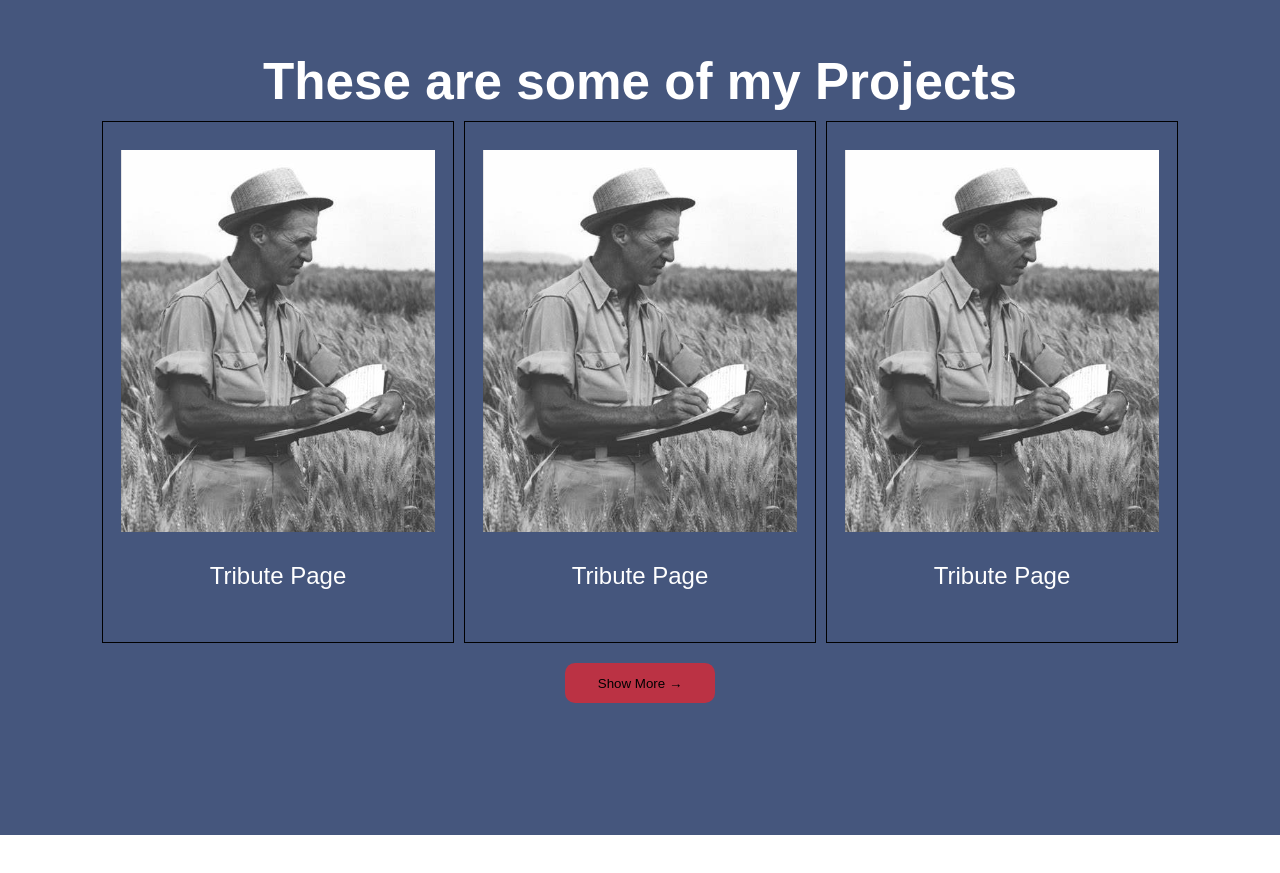
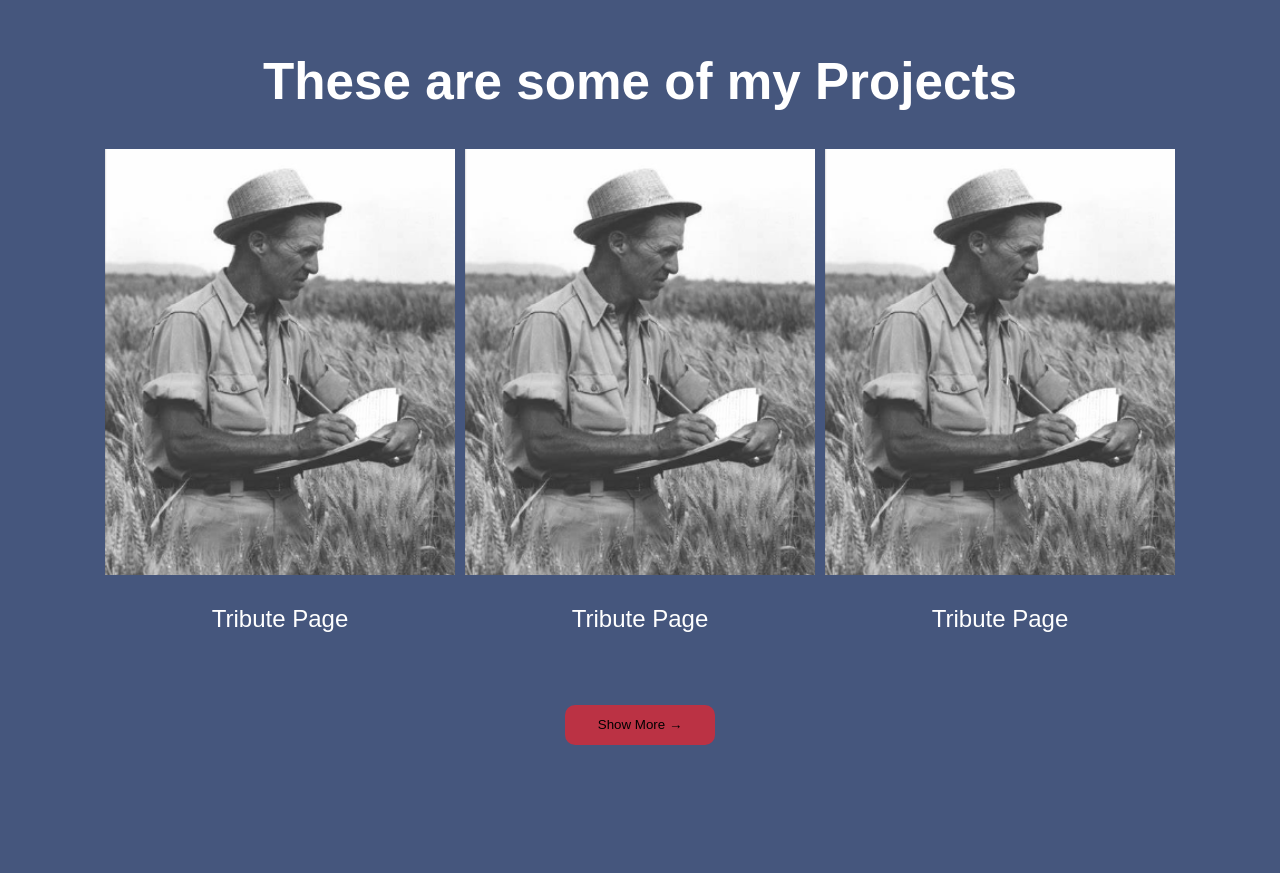
Before and after one commit to Thimmy962/portfolio, a plain HTML site: page index.html in a window 1280 px wide. Shown: the part 860-1733 px from the top of the page. Before the commit the page ends 1695 px from the top, so only its background shows below. Drawn offline with Linux system fonts and the light colour scheme.

Commit message:
I adjusted the display of my projects and added small logo

```diff
--- a/portfolio.css
+++ b/portfolio.css
@@ -104,8 +104,11 @@ h1{
     justify-content: center;
 }
 
+.project-img{
+    width: 100%
+}
+
 .projects-grid{
-    border: 1px solid;
     width: 350px;
 }
 
```
